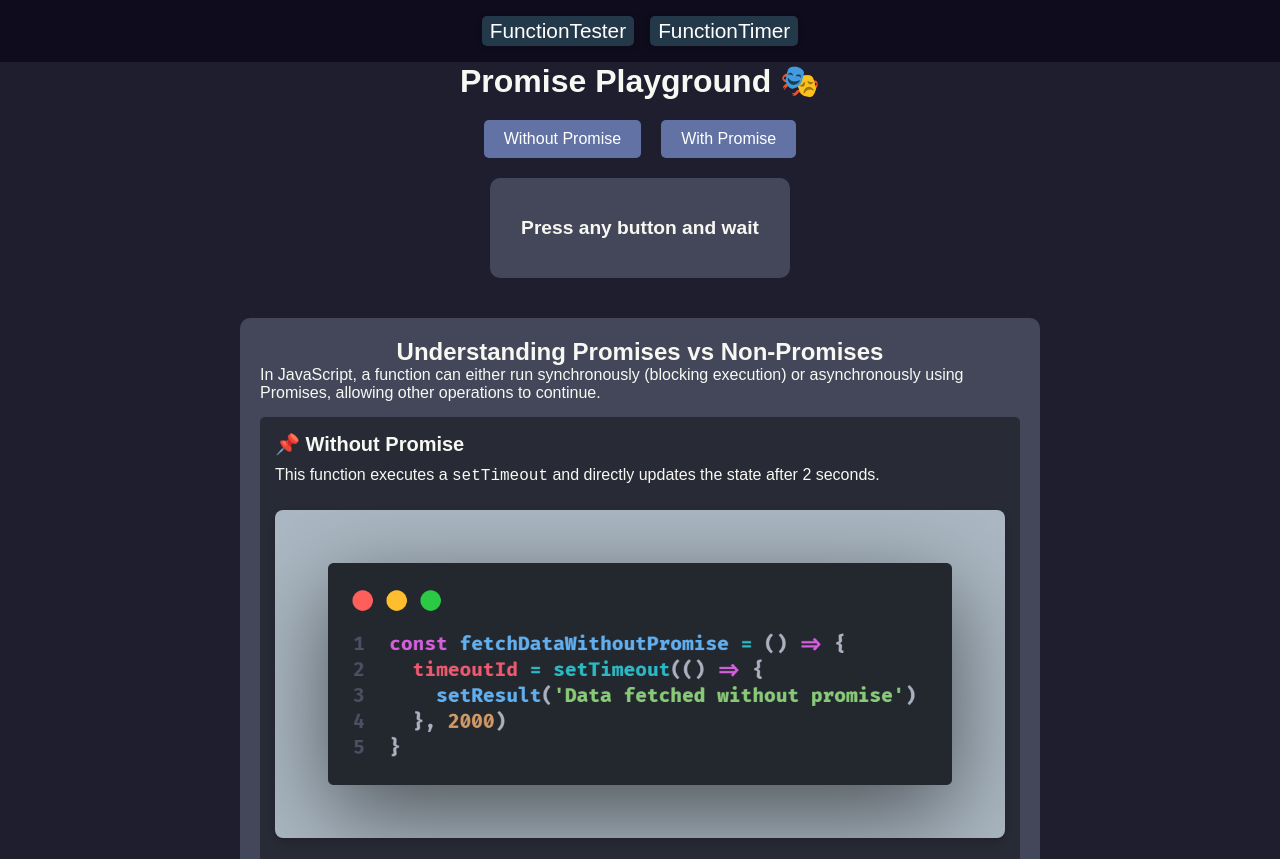
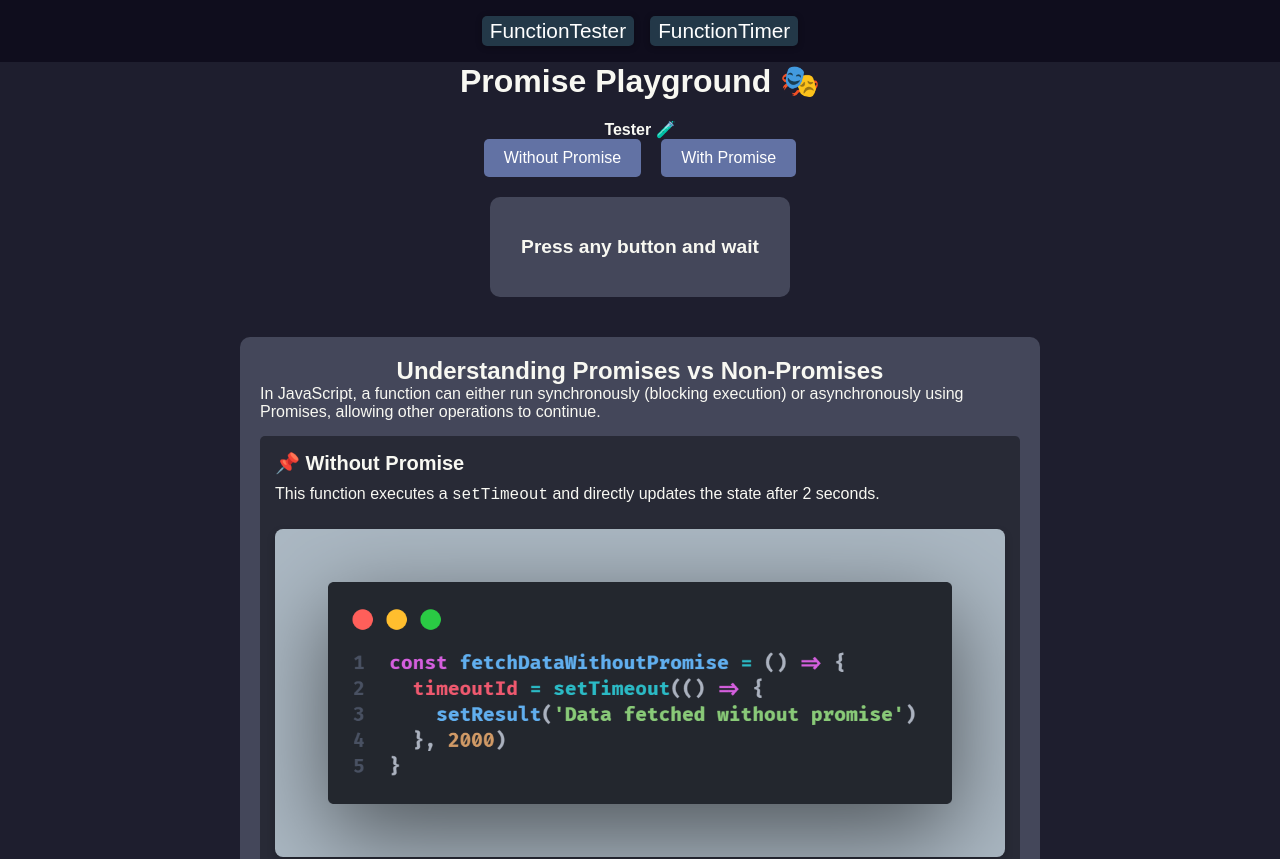
Before and after one commit to Espadv69/PromisePlayground, a React (Vite) app: page / in a window 1280 px wide. Shown: the top 859 px of the page. Built offline with nearby package versions, Linux system fonts and the light colour scheme.

Commit message:
Add subtitle to FunctionTester component for clarity

```diff
--- a/src/components/FunctionsComponents/FunctionTester.jsx
+++ b/src/components/FunctionsComponents/FunctionTester.jsx
@@ -30,6 +30,7 @@ const FunctionTester = () => {
   return (
     <section className="promises-container">
       <h1 className="title">Promise Playground 🎭</h1>
+      <h4>Tester 🧪</h4>
 
       <div className="buttons-container">
         <button className="action-btn" onClick={fetchDataWithoutPromise}>
```
